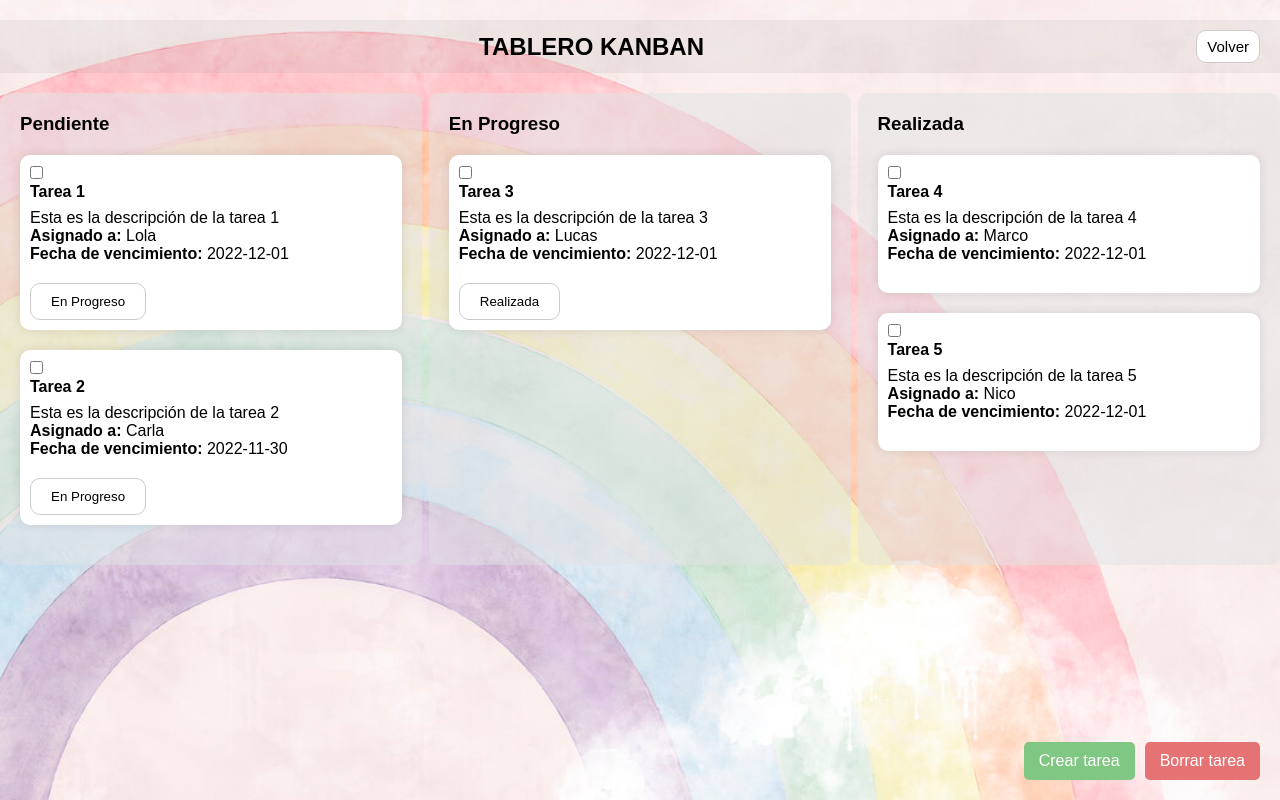
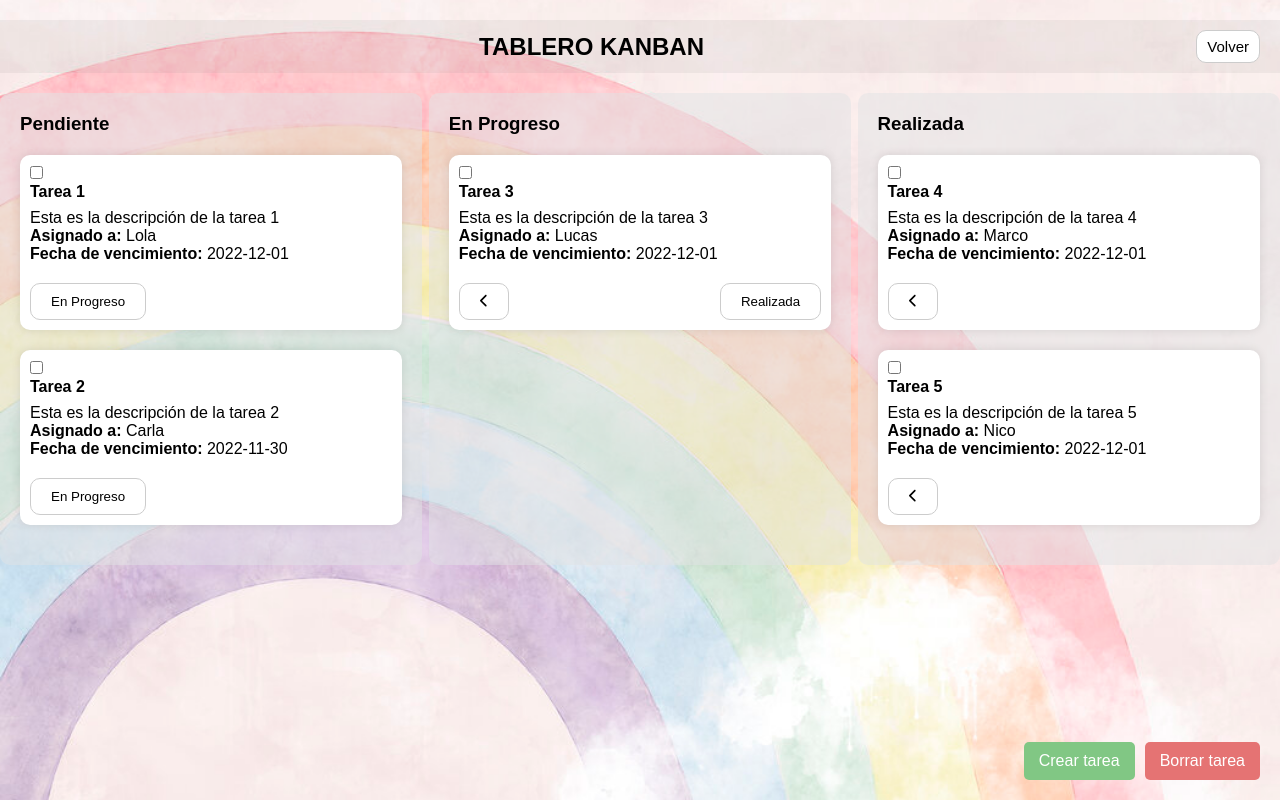
Before and after one commit to arantzalemasurier/HEXAGONAL-weather, a React (Create React App) app: page /kanban in a window 1280 px wide. Built offline with nearby package versions, Linux system fonts and the light colour scheme.

Commit message:
Flecha tarjetas

```diff
--- a/package.json
+++ b/package.json
@@ -3,6 +3,9 @@
   "version": "0.1.0",
   "private": true,
   "dependencies": {
+    "@fortawesome/fontawesome-svg-core": "^6.3.0",
+    "@fortawesome/free-solid-svg-icons": "^6.3.0",
+    "@fortawesome/react-fontawesome": "^0.2.0",
     "@material-ui/core": "^4.12.4",
     "@material-ui/styles": "^4.11.5",
     "@reach/router": "^1.3.4",
--- a/src/domain/kanban.tsx
+++ b/src/domain/kanban.tsx
@@ -1,6 +1,8 @@
 import { useState } from "react";
 import CreateTaskModal from './createTaskModal';
 import { Header, Boards, ButtonsContainer, Board, Tasks, Task, TaskButtons, CreateButton, DeleteButton, KanbanContainer, TaskH4, TaskP, RightAlignedContainer, SearchLink, Title } from '../styles/kanban.style';
+import { FontAwesomeIcon } from '@fortawesome/react-fontawesome';
+import { faChevronLeft } from '@fortawesome/free-solid-svg-icons';
 
 interface Task {
   id: number;
@@ -159,6 +161,19 @@ const Kanban = () => {
     });
   };
 
+  const moveTaskToPreviousColumn = (taskId: number) => {
+    const boardIndex = boards.findIndex(board => board.tasks.some(task => task.id === taskId));
+    const taskIndex = boards[boardIndex].tasks.findIndex(task => task.id === taskId);
+
+    if (boardIndex > 0 && taskIndex >= 0) {
+      const previousBoard = boards[boardIndex - 1];
+      const taskToMove = boards[boardIndex].tasks[taskIndex];
+      previousBoard.tasks.splice(previousBoard.tasks.length, 0, taskToMove);
+      boards[boardIndex].tasks.splice(taskIndex, 1);
+      setBoards([...boards]);
+    }
+  };
+
 return (
   <KanbanContainer>
     <Header>
@@ -188,10 +203,22 @@ return (
                 <button onClick={() => moveTaskToInProgress()}>En Progreso</button>
               )}
               {board.name === "En Progreso" && (
+              <>
+                <button onClick={() => moveTaskToPreviousColumn(task.id)}>
+                  <FontAwesomeIcon icon={faChevronLeft} />
+                  </button>
                 <button onClick={() => moveTask(task)}>Realizada</button>
+              </>
               )}
-            </TaskButtons>
-            </Task>
+              {board.name === "Realizada" && (
+              <>
+                <button onClick={() => moveTaskToPreviousColumn(task.id)}>
+                <FontAwesomeIcon icon={faChevronLeft} />
+                </button>
+              </>
+              )}
+              </TaskButtons>
+              </Task>
             ))}
           </Tasks>
         </Board>
```
Also changed, not shown: 1 other file (tests, documents, lock files or other folders).
